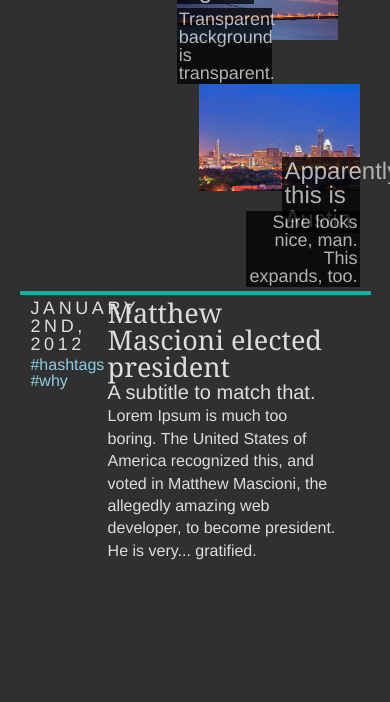
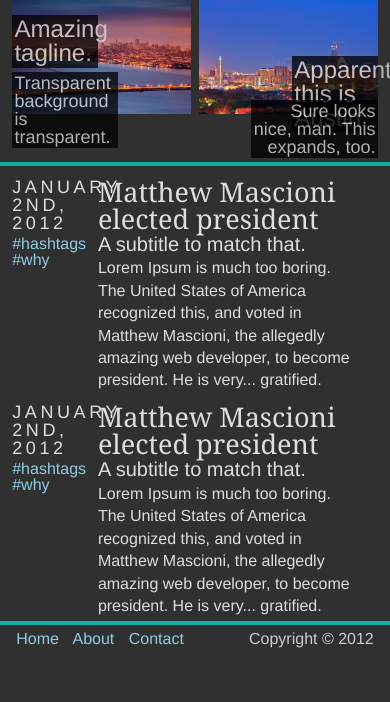
Before and after one commit to mgherron/rotw-build, a plain HTML site: page index.html in a window 390 px wide. Shown: the part 142-844 px from the top of the page. Drawn offline with nearby package versions, Linux system fonts and the light colour scheme.

Commit message:
Content Structure + Added robustness + Footer
Strengthened the content structure, made the fluid layout a *tad* more
robust (still not fully stable due to the lack of media queries) Also,
there's a basic footer now.

```diff
--- a/css/style.css
+++ b/css/style.css
@@ -13,13 +13,13 @@ body, html {
 }
 
 #line {
-	width: 100%;
+	width: 100%; /* Assuming 100% = 960px because we need something to base percent calculations on */
 	height: 0.5em; /* Picked quite arbitrarily */
 	background-color: #11afa1;
 }
 
 #container {
-	width: 90%; /* 960px, abritrarily picked */
+	width: 100%;
 	margin: auto;
 	background-color: #303030;
 }
@@ -28,11 +28,18 @@ body, html {
 	width: 100%;
 	height: 0.25em;
 	background-color: #11afa1;
-	margin-top: 1.1111111%; /* 10px / 900px */
+	margin-top: 1.0416667%; /* 10px / 960px */
 }
 
 a {
 	text-decoration: none;
+	color: #8fcce3;
+	-webkit-transition: color 0.25s linear;
+}
+
+a:hover {
+	color: #abd8ea;
+	-webkit-transition: color 0.25s linear;
 }
 
 /* - End Containing Styles - */
@@ -76,6 +83,7 @@ header > nav > a {
 header > nav > a:hover {
 	background-color: #11afa1;
 	-webkit-transition: background-color 0.2s linear;
+	color: #eee;
 }
 
 /* - End Header (Nav/Logo) - */
@@ -136,7 +144,7 @@ section#featured > figure.two > figcaption {
 	background-color: #000;
 	color: #ddd;
 	font-size: 1.5em; /* 24px / 16px */
-	margin-top: -22.7272727%; /* 250px / 440px */
+	margin-top: -34.0909091%; /* 150px / 440px */
 	position: relative;
 	z-index: 1;
 	opacity: 0.75;
@@ -151,7 +159,7 @@ section#featured > figure.two > h2 {
 	background-color: #000;
 	color: #ddd;
 	font-size: 1.125em; /* 18px / 16px */
-	margin-top: -13.6363636%; /* 60px / 440px */
+	margin-top: -18.1818182%; /* ~80px / 440px */
 	position: relative;
 	z-index: 2;
 	opacity: 0.75;
@@ -170,6 +178,8 @@ section#content {
 
 #event {
 	width: 93.75%; /* 900px / 960px */
+	margin-top: 3.125%; /* 30px / 900px */
+	display: block;
 }
 
 #event > #left {
@@ -188,16 +198,6 @@ section#content {
 	margin-top: 5%; /* 10px / 200px */
 	word-spacing: 0.2em;
 	color: #8fcce3;
-}
-
-#event > #left > p > a {
-	color: #8fcce3;
-	-webkit-transition: color 0.25s linear;
-}
-
-#event > #left > p > a:hover {
-	color: #abd8ea;
-	-webkit-transition: color 0.25s linear;
 }
 
 #event > #right {
@@ -219,3 +219,27 @@ section#content {
 	margin-top: 1.4814815%; /* 10px / 675px */
 	line-height: 140%;
 }
+
+/* - End Main Content - */
+/* - Begin the footer, which is infinitely easier. - */
+
+footer {
+	width: 93.75%; /* 900px / 960px */
+	margin: auto;
+	margin-top: 0.2604167%; /* 2.5px / 960px */
+	color: #ccc;
+}
+
+footer > #footer-left {
+	float: left;
+	padding: 1.1111111%; /* 10px / 900px */
+}
+
+footer > #footer-left > a {
+	margin-right: 10px;
+}
+
+footer > #footer-right {
+	float: right;
+	padding: 1.1111111%; /* 10px / 900px */
+}
--- a/index.html
+++ b/index.html
@@ -41,6 +41,8 @@
 		</nav>
 
 		</header>
+
+		<div style="clear:both"></div>
 
 		<div id="separate"></div>
 
@@ -93,9 +95,49 @@
 
 			</div>
 
-		</div>
+			<div style="clear:both"></div>
+
+			<div id="event">
+
+					<div id="left">
+					<h3>January 2nd, 2012</h3>
+
+					<p><a href="#">#hashtags</a> <a href="#">#why</a></p>
+					</div>
+
+					<div id="right">
+
+					<h1>Matthew Mascioni elected president</h1>
+					<h2>A subtitle to match that.</h2>
+
+					<p>Lorem Ipsum is much too boring. The United States of America recognized this, and voted in Matthew Mascioni, the allegedly amazing web developer, to become president. He is very... gratified.</p>
+
+					</div>
+
+			</div>
 
 		</section>
+
+		<div style="clear:both"></div>
+
+		<div id="separate"></div>
+
+		<footer>
+
+			<div id="footer-left">
+
+			<a href="#">Home</a>
+			<a href="#">About</a>
+			<a href="#">Contact</a>
+
+
+			</div>
+
+			<div id="footer-right">
+			Copyright &copy; 2012
+			</div>
+
+		</footer>
 
 	</div>
 
```
Also changed, not shown: 2 other files.
